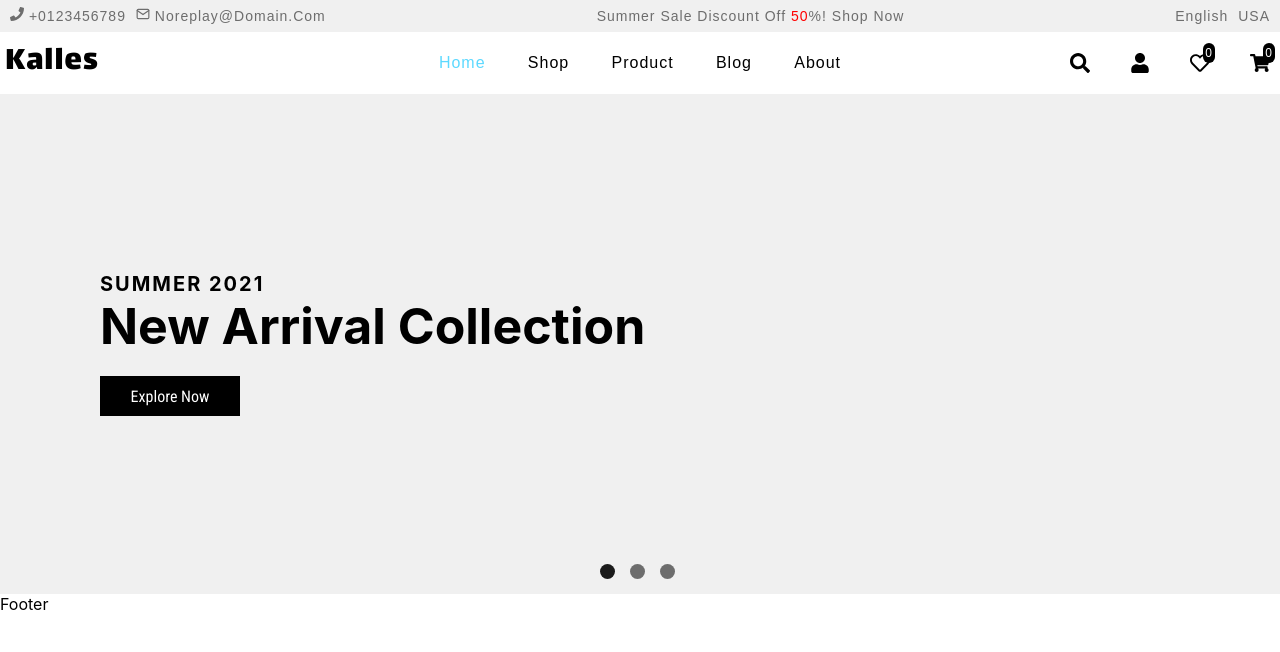
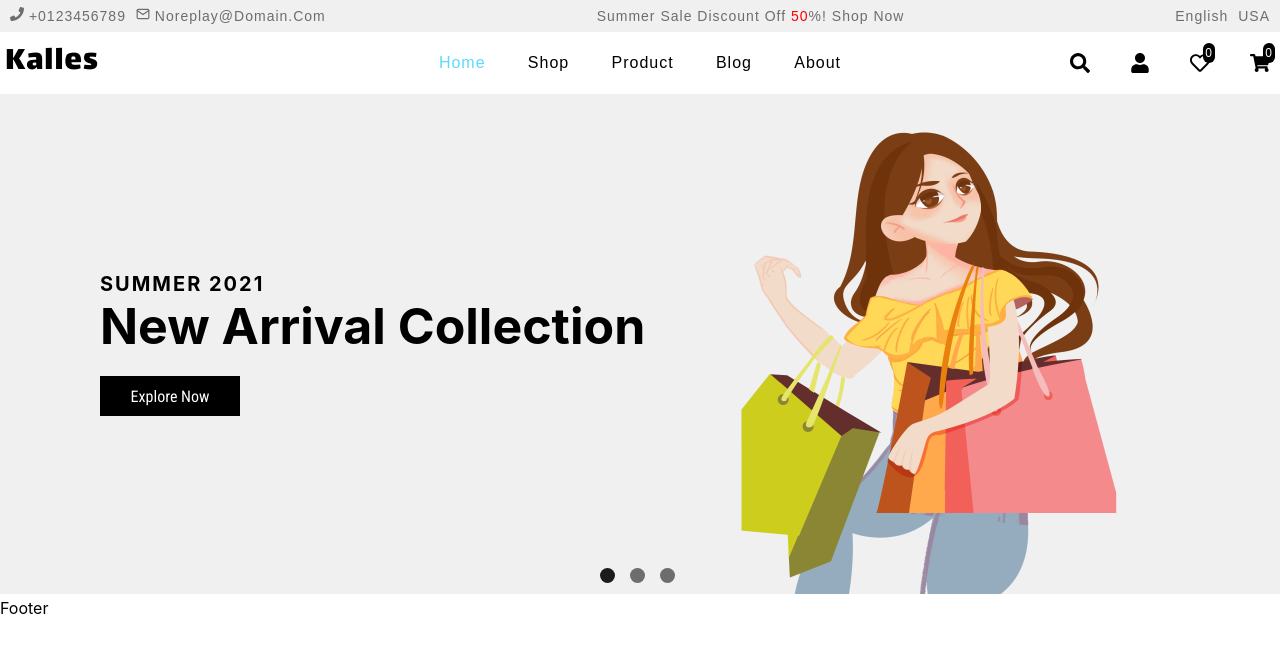
Before and after one commit to NO-Alim/Kalle_s, a React (Create React App) app: page / in a window 1280 px wide. Shown: the top 652 px of the page. Built offline with nearby package versions, Linux system fonts and the light colour scheme; no server answers; a web font is replaced by a local one.

Commit message:
first commit

```diff
--- a/src/component/Header.js
+++ b/src/component/Header.js
@@ -2,7 +2,11 @@ import React from 'react'
 import Slider from 'react-slick'
 import Slick from 'react-slick'
 import Zoom from 'react-reveal/Zoom';
+import Fade from 'react-reveal/Fade'
+import img1 from '../img/model1.png'
+import img2 from '../img/model2.png'
 import './scss/Header.scss'
+import zIndex from '@material-ui/core/styles/zIndex';
 
 const Header = () => {
 
@@ -12,7 +16,8 @@ const Header = () => {
         speed: 500,
         slidesToShow: 1,
         slidesToScroll: 1,
-        arrows: false
+        arrows: false,
+        fade: true,
     }
     return (
         <div>
@@ -20,43 +25,49 @@ const Header = () => {
                 <div className="slick-div bg-sec">
                     <div className="slick-content">
                         <div className="img-container">
-                            <img src="" alt="" />
+                            <Fade right>
+                            <img src={img1} alt="" />
+                            </Fade>
                         </div>
-                        <Zoom>
+                        <Fade left>
                         <div className="content">
                             <h3 className="h4 tx-cp bold">Summer 2021</h3>
                             <h1 className="heading bold">New arrival collection</h1>
                             <button className="btn-black">Explore Now</button>
                         </div>
-                        </Zoom>
+                        </Fade>
                     </div>
                 </div>
                 <div className="slick-div bg-sec">
                     <div className="slick-content">
                         <div className="img-container">
-                            <img src="" alt="" />
+                            <Fade right>
+                            <img src={img2} alt="" />
+                            </Fade>
                         </div>
-                        <Zoom>
+                        <Fade left>
                         <div className="content">
                             <h3 className="h4 tx-cp bold">Summer 2021</h3>
                             <h1 className="heading bold">New arrival collection</h1>
                             <button className="btn-black">Explore Now</button>
                         </div>
-                        </Zoom>
+                        </Fade>
                     </div>
                 </div>
                 <div className="slick-div bg-sec">
                     <div className="slick-content">
                         <div className="img-container">
-                            <img src="" alt="" />
+                            <Fade right>
+                            <img src={img1} alt="" />
+                            </Fade>
                         </div>
-                        <Zoom>
+                        <Fade left>
                         <div className="content">
                             <h3 className="h4 tx-cp bold">Summer 2021</h3>
                             <h1 className="heading bold">New arrival collection</h1>
                             <button className="btn-black">Explore Now</button>
                         </div>
-                        </Zoom>
+                        </Fade>
                     </div>
                 </div>
             </Slider>
--- a/src/component/scss/Header.scss
+++ b/src/component/scss/Header.scss
@@ -43,11 +43,23 @@ $font-base-lg: 18px;
 
 .slick-content{
     position: relative;
+    overflow: hidden;
     .img-container{
         position: absolute;
-        background-color: yellow;
+        width: 100%;
+        height: 100%;
+        display: flex;
+        justify-content: flex-end;
+        @media (max-width: $medium) {
+            left: 100px;
+        }
         img{
-
+            margin-right: $padding-margin-lg;
+            display: block;
+            height: 100%;
+            @media (max-width: $medium) {
+                margin-right: 0;
+            }
         }
     }
     .content{
@@ -57,8 +69,19 @@ $font-base-lg: 18px;
         justify-content: center;
         height: 500px;
         margin-left: $padding-margin-lg;
+        @media (max-width: $medium) {
+            margin: 0 $padding-margin-sm;
+            height: 450px;
+        }
+        @media (max-width: $small) {
+            margin-left: $padding-margin-ex-sm;
+            height: 400px;
+        }
         h1{
             font-size: $heading-sm;
+            @media (max-width: $small) {
+                font-size: $h1;
+            }
         }
         button{
             margin-top: $padding-margin-ex-sm;
```
Also changed, not shown: src/img/model1.png (added), src/img/model2.png (added).
